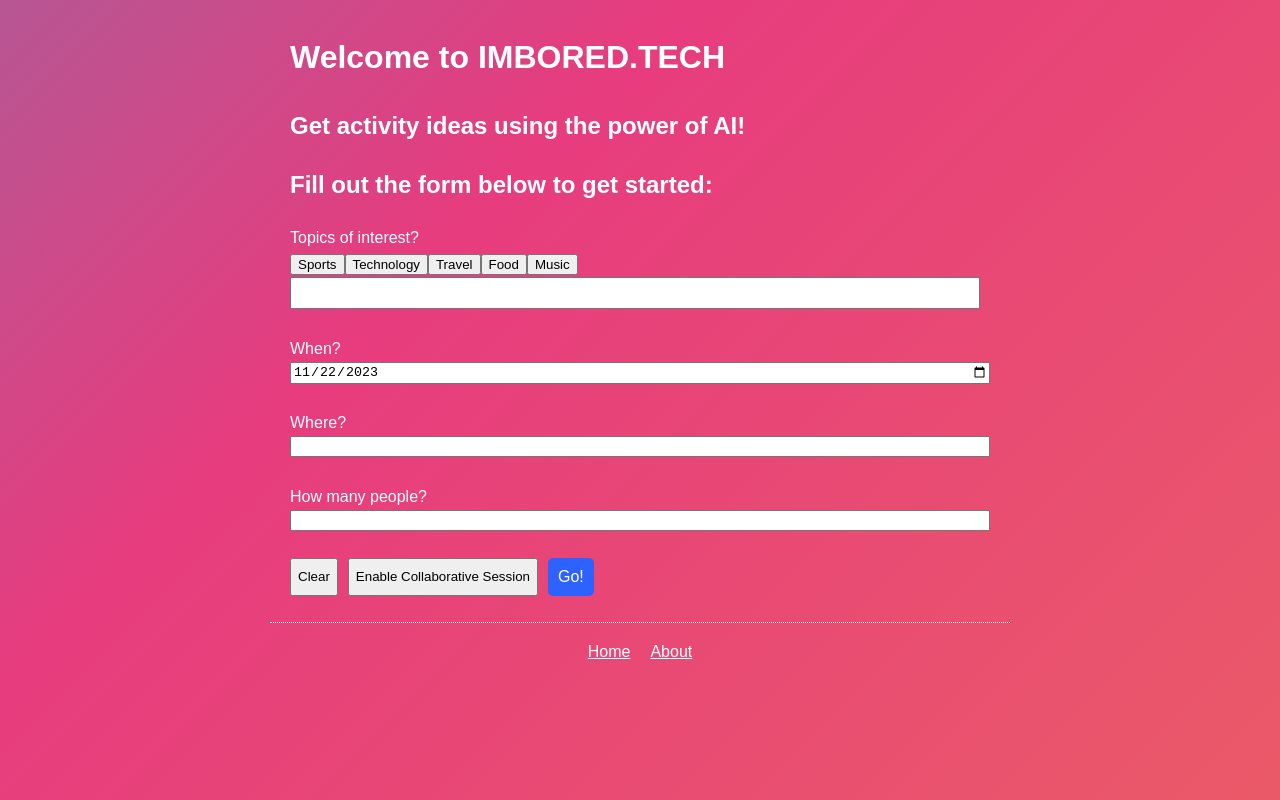
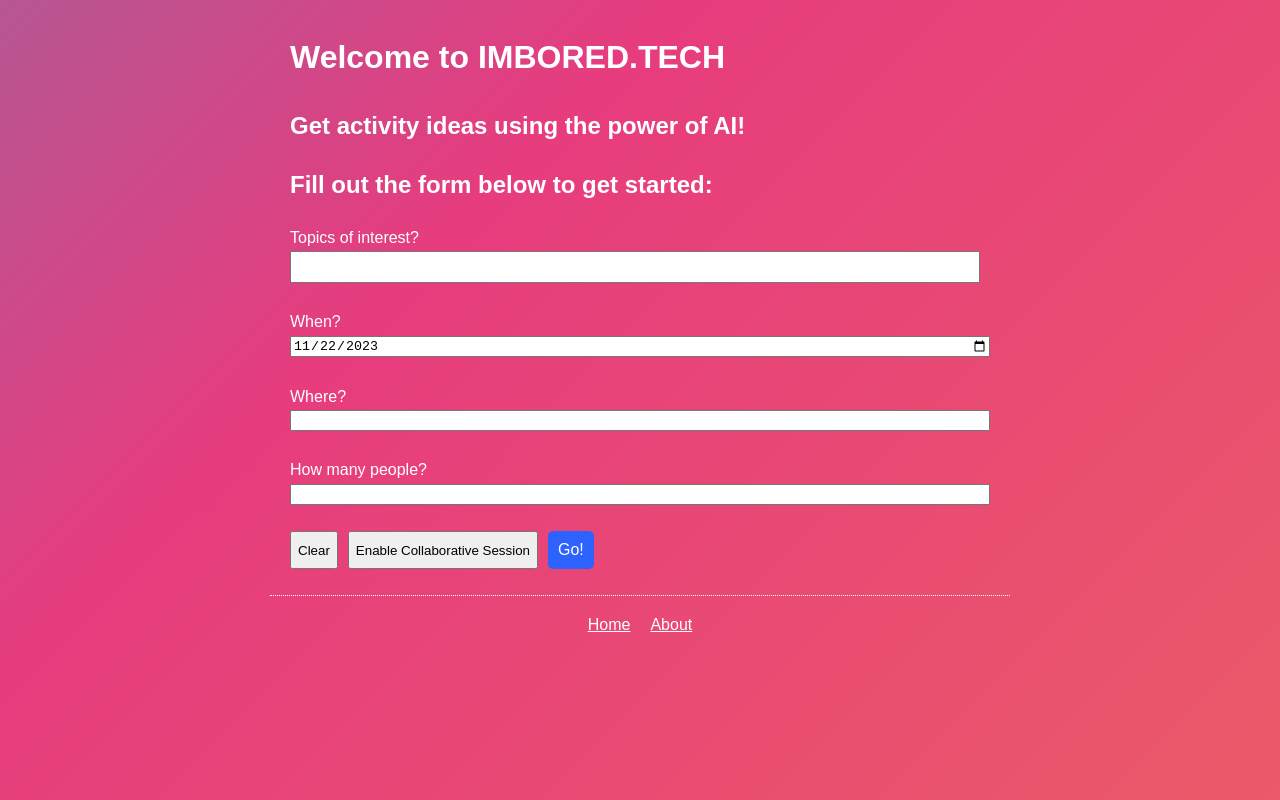
Before and after one commit to ghergen1/IM_BORED, a Next.js app: page / in a window 1280 px wide. Built offline with nearby package versions, Linux system fonts and the light colour scheme.

Commit message:
rolled back topic buttons - annoying formatting and not as muc freedom

```diff
--- a/pages/index.js
+++ b/pages/index.js
@@ -3,8 +3,6 @@ import { useState, useEffect } from "react";
 import { initializeApp } from "firebase/app";
 import { getFirestore, collection, addDoc, getDocs, setDoc, doc } from 'firebase/firestore';
 import { db } from '../firebase.js';
-
-const topics = ['Sports', 'Technology', 'Travel', 'Food', 'Music'];
 
 export default function MyPage() {
   const initialFormData = {
@@ -23,22 +21,6 @@ export default function MyPage() {
   const [people, setPeople] = useState(0);
   const [buttonActive, setButtonActive] = useState(true);
   const [submitButtonActive, setSubmitButtonActive] = useState(true);
-  const [selectedTopics, setSelectedTopics] = useState([]);
-  const [topicButtonActive, setTopicButtonActive] = useState(true);
-
-  const handleTopicClick = (topic) => {
-    const updatedTopics = [...selectedTopics];
-
-    if (updatedTopics.includes(topic)) {
-      // If the topic is already selected, remove it
-      updatedTopics.splice(updatedTopics.indexOf(topic), 1);
-    } else {
-      // If the topic is not selected, add it
-      updatedTopics.push(topic);
-    }
-
-    setSelectedTopics(updatedTopics);
-  };
 
   async function handleSubmit(e) {
     e.preventDefault();
@@ -113,10 +95,9 @@ export default function MyPage() {
   }
 
   function generateCombinedPrompt() {
-    const { date, location, people } = formData;
-    const combinedTopics = selectedTopics.join(', ');
-    console.log('Combined topics: ', combinedTopics);
-    return `Please suggest 5 brief activity ideas for ${people} people, involving some or all of these ideas: ${combinedTopics} on ${date} at ${location}.`;
+    const { activity, date, location, people } = formData;
+
+    return `Please suggest 5 brief activity ideas for ${people} people, involving some or all of these ideas: ${activity} on ${date} at ${location}.`;
   }
 
   function generateGoogleSearchLink(query) {
@@ -167,33 +148,14 @@ export default function MyPage() {
 
       <form className="our-form" onSubmit={handleSubmit}>
         <label className="prompt-label">Topics of interest?</label>
-        {/* <input
+        <input
           className="prompt-field"
           type="text"
           name="activity"
           onChange={handleChange}
           required
           disabled={!buttonActive}
-        /> */}
-      <div className="topic-buttons">
-        {topics.map((topic) => (
-          <button
-            key={topic}
-            className={`topic-button ${selectedTopics.includes(topic) ? 'selected' : ''}`}
-            onClick={() => handleTopicClick(topic)}
-            disabled={!topicButtonActive}
-          >
-            {topic}
-          </button>
-        ))}
-      </div>
-      <input
-        className="prompt-field"
-        type="text"
-        name="activity"
-        value={selectedTopics.join(', ')} // Display selected topics as a comma-separated string
-        readOnly
-      />
+        />
 
         <br />
 
```
